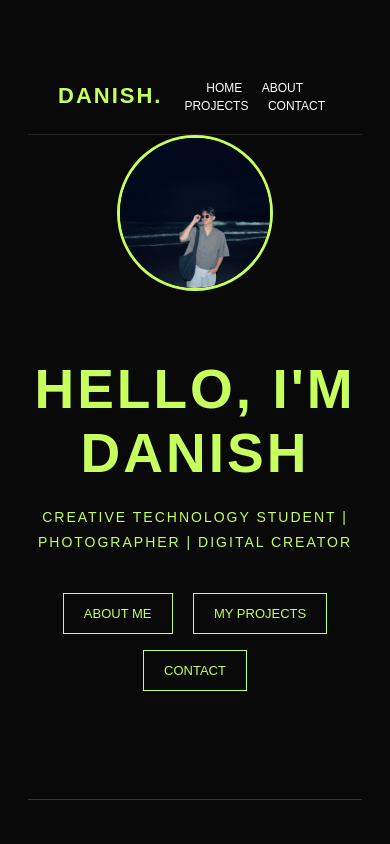
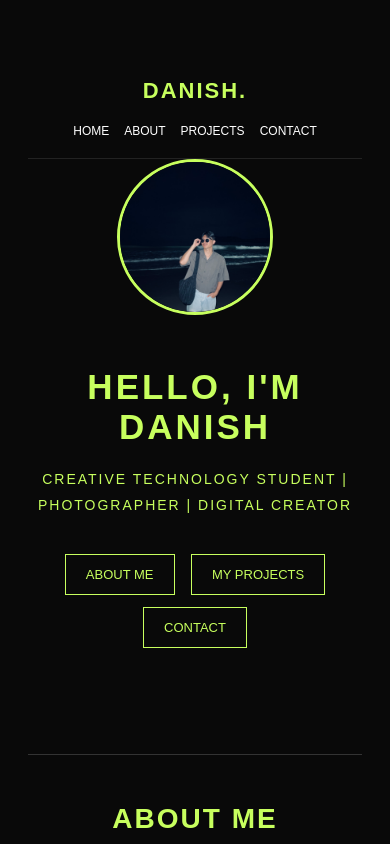
Before and after one commit to c26a4264-hub/MUHAMMAD-DANISH-BIN-DAIRUL-NEEZAM, a plain HTML site: page index.html in a window 390 px wide. Shown: the top 844 px of the page. Drawn offline with Linux system fonts and the light colour scheme.

Commit message:
Update index.html

```diff
--- a/index.html
+++ b/index.html
@@ -161,6 +161,35 @@ section p {
         transform: translateY(0);
     }
 }
+    @media screen and (max-width: 600px) {
+    .navbar {
+        flex-direction: column;
+        gap: 20px;
+    }
+
+    .nav-links {
+        display: flex;
+        flex-wrap: wrap;
+        justify-content: center;
+        gap: 15px;
+    }
+
+    .nav-links a {
+        margin-left: 0;
+    }
+
+    h1 {
+        font-size: 35px;
+    }
+
+    .buttons a {
+        margin: 6px;
+    }
+
+    section {
+        padding: 25px 15px;
+    }
+}
 </style>
 
 </head>
```
